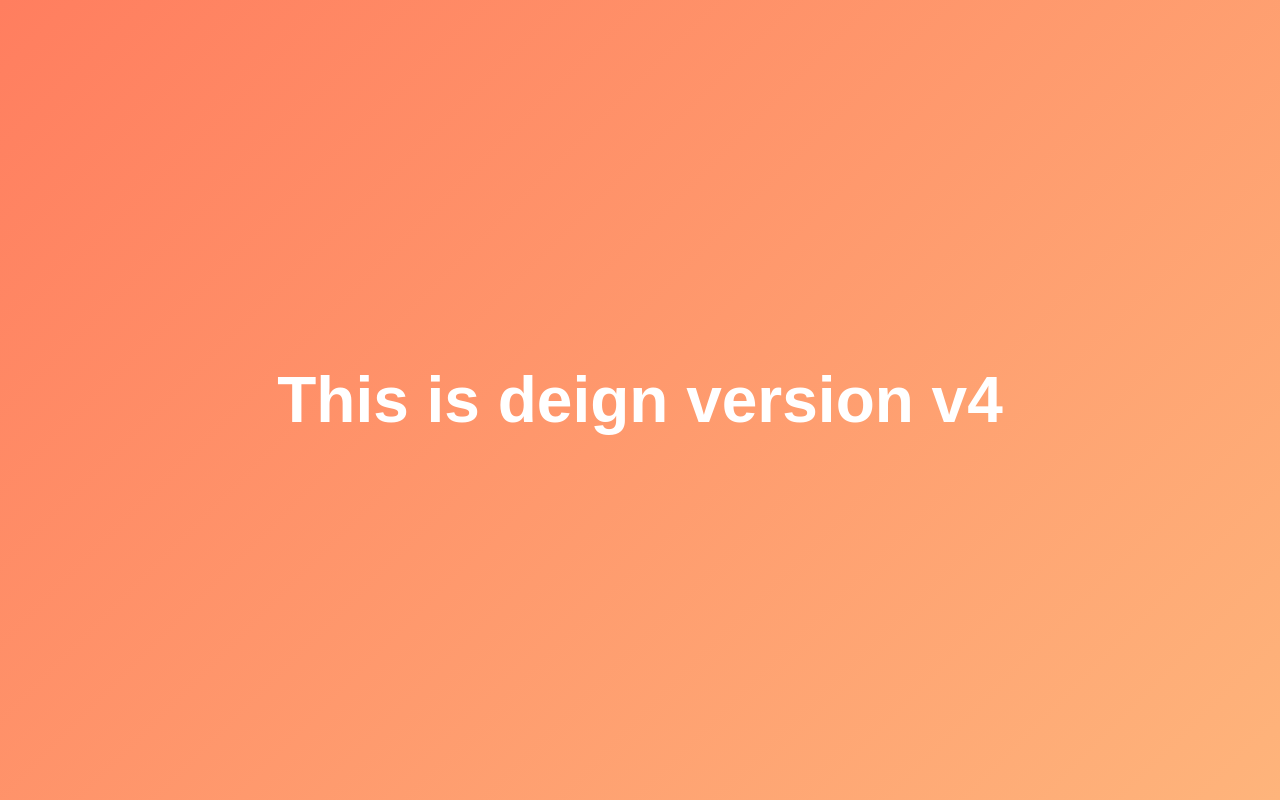
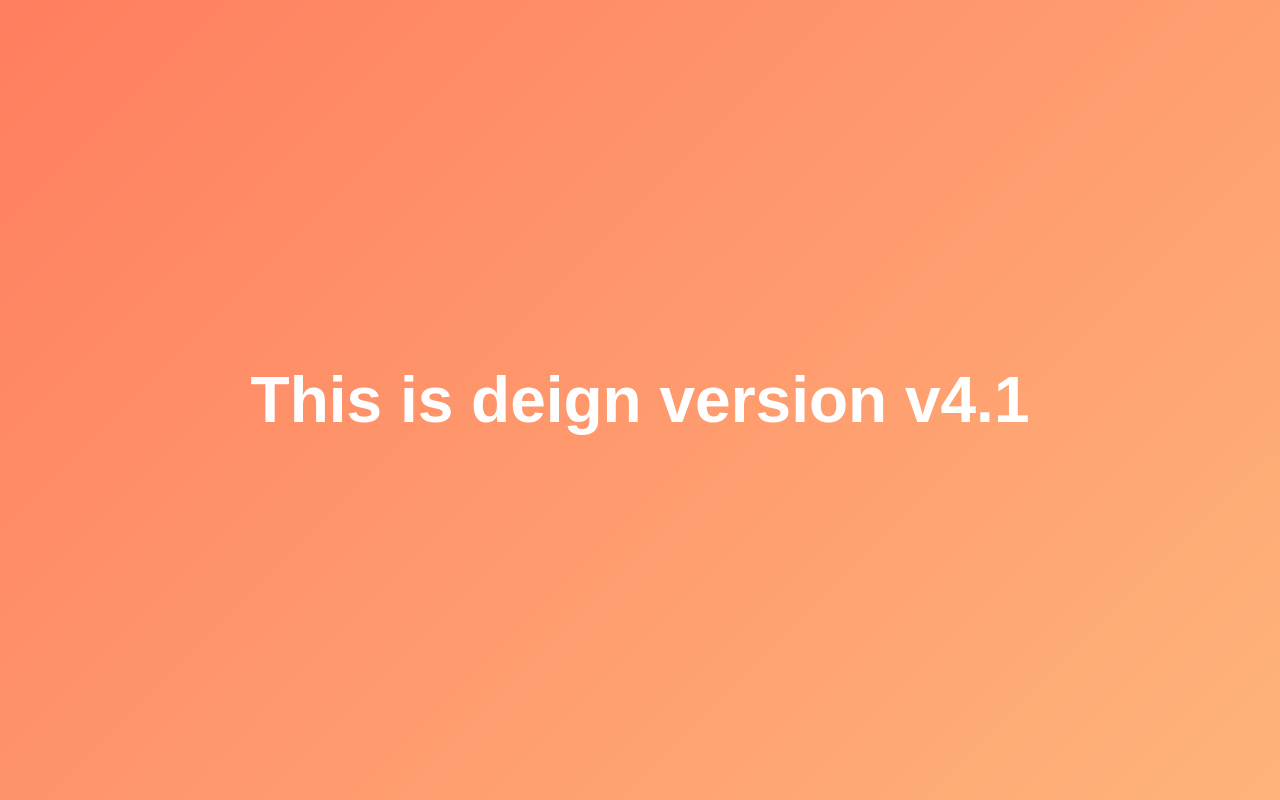
Before and after one commit to Nainass/myrepo, a plain HTML site: page index.html in a window 1280 px wide. Drawn offline with Linux system fonts and the light colour scheme.

Commit message:
Changed the version to 4.1

```diff
--- a/index.html
+++ b/index.html
@@ -8,7 +8,7 @@
 </head>
 <body>
 
-<h1>This is deign version v4</h1>
+<h1>This is deign version v4.1</h1>
 
 </body>
 </html>
```
